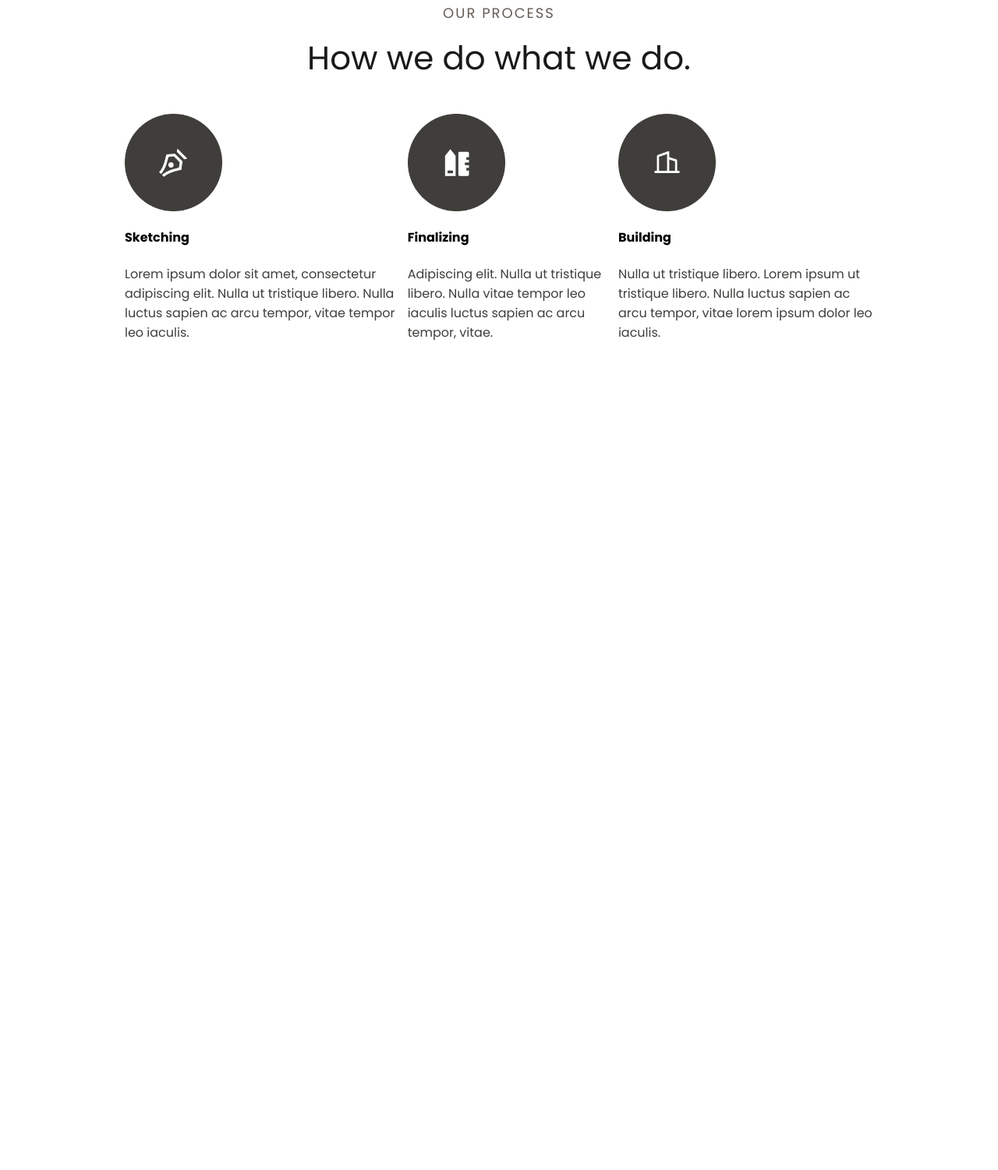
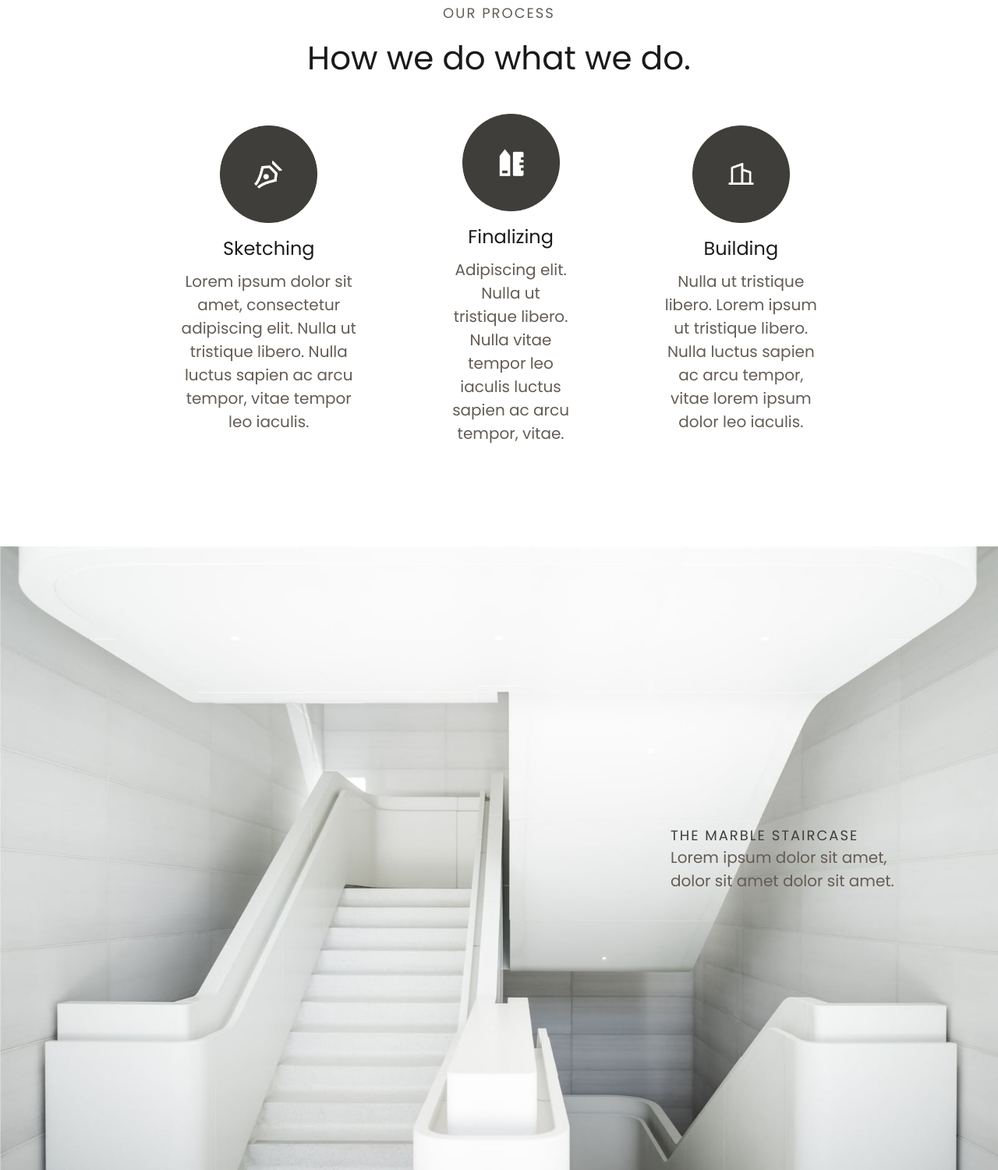
Before and after one commit to 1nterFekT/Wishbone-practice-1, a plain HTML site: page index.html in a window 1280 px wide. Shown: the part 3524-5025 px from the top of the page at 78% size. Before the commit the page ends 4109 px from the top, so only its background shows below. Drawn offline with Linux system fonts and the light colour scheme.

Commit message:
Completed fourth and fifth blocks

```diff
--- a/index.html
+++ b/index.html
@@ -139,6 +139,16 @@
                     </div>
                 </div>
             </div>
+
+            <div class="fifth-block-container">
+                <div class="fifth-block-text-container">
+                    <p class="fifth-block-header">The marble staircase</p>
+                    <p class="fifth-block-desc">
+                        Lorem ipsum dolor sit amet, dolor sit amet dolor sit
+                        amet.
+                    </p>
+                </div>
+            </div>
         </main>
     </body>
 </html>
--- a/style.css
+++ b/style.css
@@ -18,6 +18,7 @@ p {
 h1,
 h2,
 h3,
+h4,
 a {
     color: #1b1a1a;
 }
@@ -205,7 +206,7 @@ a {
 }
 
 .fourth-block-container {
-    margin: 130px 160px;
+    margin: 130px 180px;
     display: flex;
     flex-direction: column;
     align-items: center;
@@ -239,15 +240,75 @@ a {
 .cards-container {
     display: flex;
     justify-content: space-between;
+    gap: 20px;
 }
 
 .card {
     display: flex;
     flex-direction: column;
     justify-content: center;
+    align-items: center;
+    gap: 15px;
 }
 
 .card img {
     width: 125px;
     height: 125px;
 }
+
+.card-text {
+    display: flex;
+    flex-direction: column;
+    align-items: center;
+    gap: 10px;
+    margin: 0 50px;
+    text-align: center;
+}
+
+.card-text * {
+    margin: 0;
+}
+
+.card-text h4 {
+    font-size: 24px;
+    font-weight: 400;
+}
+
+.card-text p {
+    font-size: 20px;
+    color: #645c55;
+}
+
+.fifth-block-container {
+    width: 100%;
+    height: 800px;
+    background-image: url(images/fifth-block-background.jpg);
+    background-repeat: no-repeat;
+    background-size: cover;
+    background-position: center;
+}
+
+.fifth-block-text-container {
+    width: 300px;
+    height: 100%;
+    margin-right: 120px;
+    float: right;
+    display: flex;
+    flex-direction: column;
+    justify-content: center;
+}
+
+.fifth-block-text-container p {
+    margin: 0;
+}
+
+.fifth-block-header {
+    font-size: 18px;
+    letter-spacing: 2px;
+    text-transform: uppercase;
+}
+
+.fifth-block-desc {
+    font-size: 20px;
+    color: #645c55;
+}
```
Also changed, not shown: images/fifth-block-background.jpg (added).
